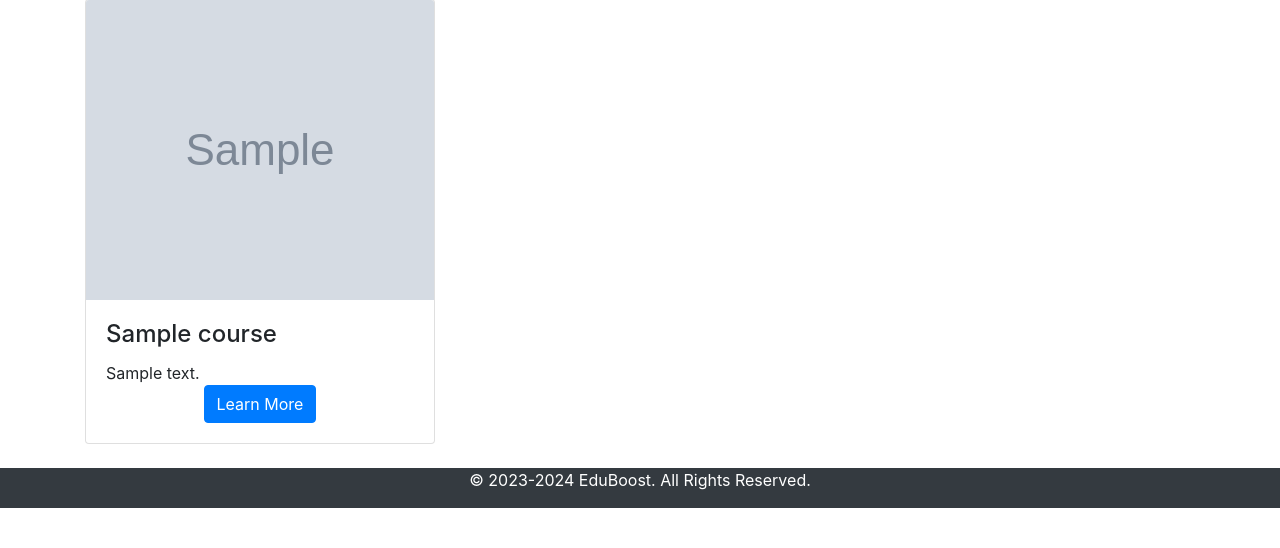
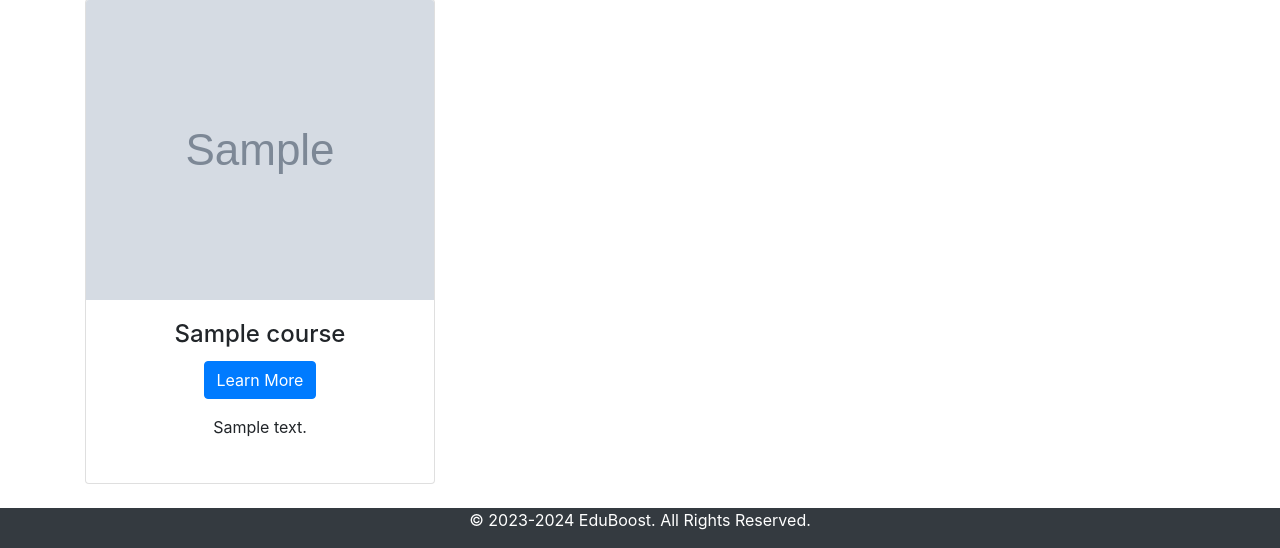
Before and after one commit to Serenity0204/eduboost, a Django app: page /courses/ in a window 1280 px wide. Shown: the part 322-870 px from the top of the page. Before the commit the page ends 830 px from the top, so only its background shows below. Run offline with Django 3.2, Linux system fonts and the light colour scheme; tables that the repository leaves empty hold one stand-in row (values such as "Sample post"); grey boxes marked "Sample" are stand-in pictures; some libraries are stand-ins or nearby versions.

Commit message:
modified course.html and added enroll and unenroll

```diff
--- a/eduboost/templates/about.html
+++ b/eduboost/templates/about.html
@@ -25,8 +25,10 @@
                     <div>
                         <p class="card-text">
                             I'm Lin, an electrical and computer engineering major with a passion for coding.
-                            I believe in the power of hands-on learning and providing free education opportunities to all.
-                            Through EduBoost, my co-founder Hanbin and I aim to inspire learners, foster practical skills,
+                            I believe in the power of hands-on learning and providing free education opportunities to
+                            all.
+                            Through EduBoost, my co-founder Hanbin and I aim to inspire learners, foster practical
+                            skills,
                             and create an inclusive community for knowledge sharing.
                         </p>
                     </div>
--- a/eduboost/templates/courses.html
+++ b/eduboost/templates/courses.html
@@ -31,6 +31,13 @@
         -webkit-background-clip: text;
         background-clip: text;
         animation: flaming 2s linear infinite;
+    }
+
+    .card {
+        display: flex;
+        flex-direction: column;
+        justify-content: space-between;
+        height: 100%;
     }
 </style>
 
@@ -74,13 +81,16 @@
     <div class="col-md-4">
         <div class="card mb-4 box-shadow">
             <img class="card-img-top" src="{{ course.preview_img.url }}" alt="course_img" width="300" height="300">
-                    <div class="card-body d-flex flex-column justify-content-between">
+            <div class="card-body text-center">
                 <div>
-                            <h4 class="card-title">{{ course.title }}</h4>
-                            <p class="card-text">{{ course.description }}</p>
+                    <h4 class="card-title">{{ course.title|truncatechars:30 }}</h4>
+                    <div>
+                        <a href="{% url 'course_detail' course.id %}" class="btn btn-primary learn-more-btn">Learn
+                            More</a>
                     </div>
-                        <div class="text-center">
-                            <a href="{% url 'course_detail' course.id %}" class="btn btn-primary">Learn More</a>
+                    <div class="mt-3">
+                        <p class="card-text">{{ course.description|truncatechars:150 }}</p>
+                    </div>
                 </div>
             </div>
         </div>
--- a/eduboost/templates/search.html
+++ b/eduboost/templates/search.html
@@ -4,7 +4,8 @@
     <h2 class="text-center">Search Results for {{ query }}</h2>
     <form class="form-inline justify-content-center mt-4" action="{% url 'search' %}" method="GET">
         <div class="form-group">
-                <input type="text" class="form-control" name="query" value="{{ query }}" placeholder="Search courses" required>
+            <input type="text" class="form-control" name="query" value="{{ query }}" placeholder="Search courses"
+                required>
         </div>
         <button type="submit" class="btn btn-primary ml-2">Search</button>
         <a class="btn btn-primary ml-2" href={% url 'courses' %}>All Courses</a>
@@ -14,7 +15,8 @@
         {% for course in courses %}
         <div class="col-md-4">
             <div class="card mb-4 box-shadow">
-                            <img class="card-img-top" src="{{ course.preview_img.url }}" alt="{{ course.title }}" width="300" height="300">
+                <img class="card-img-top" src="{{ course.preview_img.url }}" alt="{{ course.title }}" width="300"
+                    height="300">
                 <div class="card-body">
                     <h4 class="card-title">{{ course.title }}</h4>
                     <p class="card-text">{{ course.description }}</p>
--- a/eduboost/views.py
+++ b/eduboost/views.py
@@ -54,8 +54,9 @@ def home_view(request):
     context = {"popular_courses": popular_courses}
     return render(request, "home.html", context)
 
+
 def about_view(request):
-    return render(request, 'about.html')
+    return render(request, "about.html")
 
 
 def courses_view(request):
@@ -63,14 +64,16 @@ def courses_view(request):
     context = {"courses": courses}
     return render(request, "courses.html", context)
 
+
 def search_view(request):
-    query = request.GET.get('query')
+    query = request.GET.get("query")
     if query:
         courses = Course.objects.filter(title__startswith=query)
     else:
         courses = []
-    context = {'courses': courses, 'query': query}
-    return render(request, 'search.html', context)
+    context = {"courses": courses, "query": query}
+    return render(request, "search.html", context)
+
 
 @login_required(login_url="login")
 def profile_view(request):
@@ -95,6 +98,11 @@ def unenroll_view(request, course_id):
 @login_required(login_url="login")
 def course_detail_view(request, course_id):
     course = Course.objects.get(pk=course_id)
-    lessons = course.lessons.all()
-    context = {"course_detail": course, "lessons": lessons}
+    lessons = None
+    is_enrolled = False
+    enrollment_list = course.students.all()
+    if request.user in enrollment_list:
+        is_enrolled = True
+        lessons = course.lessons.all()
+    context = {"course": course, "lessons": lessons, "is_enrolled": is_enrolled}
     return render(request, "course_detail.html", context)
--- a/mysite/templates/base.html
+++ b/mysite/templates/base.html
@@ -79,7 +79,7 @@
         </div>
     </div>
     <!-- Footer -->
-    <footer class="footer bg-dark text-white">
+    <footer class="footer bg-dark text-white mt-4">
         <div class="container-fluid">
             <div class="row">
                 <div class="col-md-12 text-center">
@@ -88,6 +88,7 @@
             </div>
         </div>
     </footer>
+
 </body>
 
 </html>
```
Also changed, not shown: eduboost/templates/course_detail.html (+31 -11 lines). Lines whose indentation alone changed are shown as unchanged.
